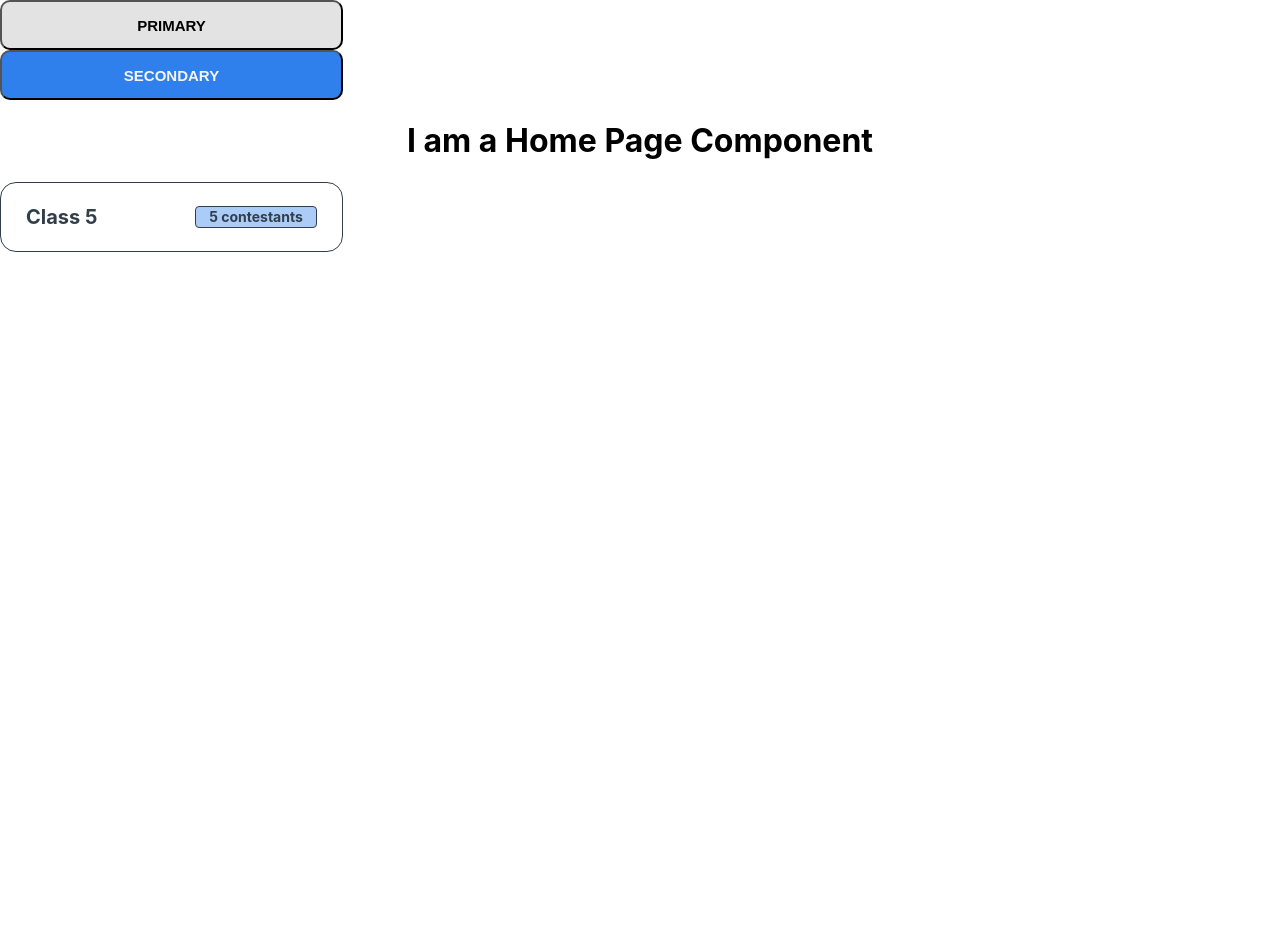
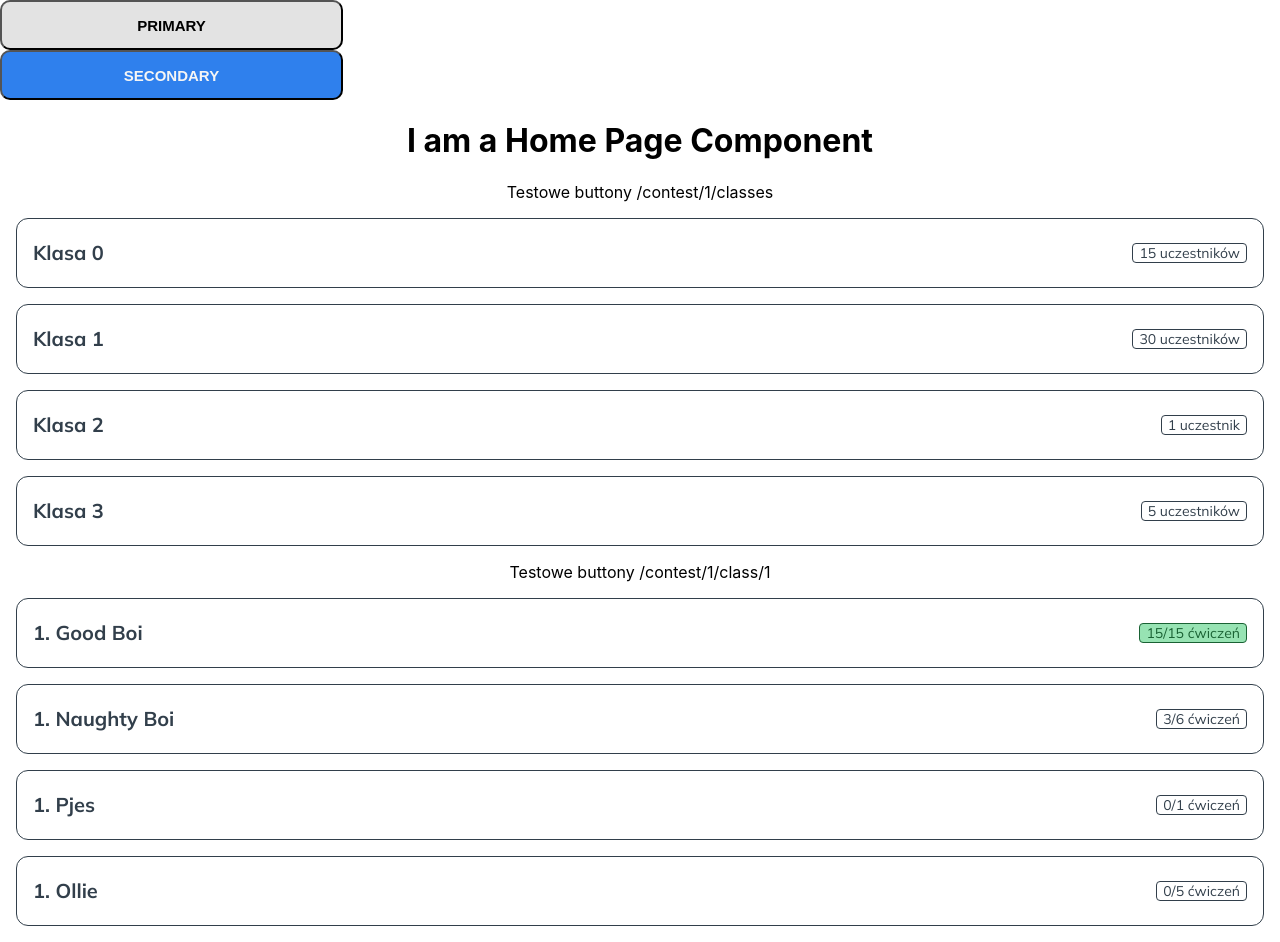
Before and after one commit to CC2021-WBL/GOOD-BOI-Application, a React (Create React App) app: page / in a window 1280 px wide. Before the commit the page ends 800 px from the top, so only its background shows below. Built offline with nearby package versions, Linux system fonts and the light colour scheme.

Commit message:
render buttons

```diff
--- a/public/index.html
+++ b/public/index.html
@@ -10,6 +10,9 @@
       content="Web site created using create-react-app"
     />
     <link rel="apple-touch-icon" href="%PUBLIC_URL%/logo192.png" />
+    <style>
+      @import url('https://fonts.googleapis.com/css2?family=Mulish:wght@400;700&family=Roboto&display=swap');
+    </style>
     <!--
       manifest.json provides metadata used when your web app is installed on a
       user's mobile device or desktop. See https://developers.google.com/web/fundamentals/web-app-manifest/
--- a/src/App.js
+++ b/src/App.js
@@ -1,7 +1,7 @@
 import "./App.css";
 import PriSecBtn from "./components/PriSecBtn";
 import HomePage from "./components/pages/HomePage";
-import ClassCompetitorButton from "./components/ClassCompetitorButton";
+import ClassCompetitorButton from "./components/UI/Button/ClassCompetitorButton";
 
 function App() {
   return (
@@ -11,7 +11,19 @@ function App() {
       <PriSecBtn secondary text="SECONDARY" />
       {/* ==== */}
       <HomePage />
-      <ClassCompetitorButton classNumber='5' contestantsAmount='5'/>
+      Testowe buttony /contest/1/classes
+      <ClassCompetitorButton type='class' nameOfCompetitor='Good Boi'  classNumber='0' contestantsAmount='15' exercisesAmount='15' exercisesCompleted='15'/>
+      <ClassCompetitorButton type='class' nameOfCompetitor='Naughty Boi' classNumber='1' contestantsAmount='30' exercisesAmount='6' exercisesCompleted='3'/>
+      <ClassCompetitorButton type='class' nameOfCompetitor='Pjes' classNumber='2' contestantsAmount='1' exercisesAmount='1' exercisesCompleted='0'/>
+      <ClassCompetitorButton type='class' nameOfCompetitor='Ollie'   classNumber='3' contestantsAmount='5' exercisesAmount='5' exercisesCompleted='0'/>
+
+      Testowe buttony /contest/1/class/1
+      <ClassCompetitorButton type='competitor' nameOfCompetitor='Good Boi' classNumber='' contestantsAmount='' exercisesAmount='15' exercisesCompleted='15'/>
+      <ClassCompetitorButton type='competitor' nameOfCompetitor='Naughty Boi'  classNumber='' contestantsAmount='' exercisesAmount='6' exercisesCompleted='3'/>
+      <ClassCompetitorButton type='competitor' nameOfCompetitor='Pjes'  classNumber='' contestantsAmount='' exercisesAmount='1' exercisesCompleted='0'/>
+      <ClassCompetitorButton type='competitor' nameOfCompetitor='Ollie'  classNumber='' contestantsAmount='' exercisesAmount='5' exercisesCompleted='0'/>
+
+
     </div>
   );
 }
--- a/src/components/ClassCompetitorButton.js
+++ /dev/null
@@ -1,43 +0,0 @@
-import styled from "styled-components";
-
-const ClassCompetitorButtonWrapper = styled.div`
-  width: 343px;
-  height: 70px;
-  color: #323F4B;
-  font-size: 20px;
-  font-weight: 700;
-  background: white;
-  border: solid 0.5px #323F4B;
-  border-radius: 16px;
-  display: flex;
-  flex-direction: row;
-  justify-content: space-between;
-  align-items: center;
-  box-sizing: border-box;
-  padding: 25px
-;
-`;
-
-const ContestantsNumberWrapper = styled.div`
-  width: 120px;
-  height: 20px;
-  font-size: 14px;
-  font-weight: 4600;
-  background: #ACCCF8;
-  border: solid 0.5px #323F4B;
-  border-radius: 4px;
-  display: flex;
-  justify-content: center;
-  align-items: center;
-`;
-
-const ClassCompetitorButton = (props) => {
-    return <ClassCompetitorButtonWrapper>
-    Class {props.classNumber}
-    <ContestantsNumberWrapper>
-      {props.contestantsAmount} contestants
-    </ContestantsNumberWrapper>
-  </ClassCompetitorButtonWrapper>;
-};
-
-export default ClassCompetitorButton;
--- /dev/null
+++ b/src/components/UI/Button/ClassCompetitorButton.js
@@ -0,0 +1,39 @@
+import styled from "styled-components";
+import InButtonLabel from "./InButtonLabel";
+
+const ClassCompetitorButtonWrapper = styled.div`
+  box-sizing: border-box;
+  display: flex;
+  flex-direction: row;
+  justify-content: space-between;
+  align-items: center;
+  height: 4.375rem;
+  margin: 1rem;
+  padding: 1rem;
+  color: #323F4B;
+  font-family: Mulish;
+  font-size: 1.25em;
+  font-weight: 700;
+  font-style: normal;
+  line-height: 1.5rem;
+  background: white;
+  border: solid 1px #323F4B;
+  border-radius: 0.75rem;
+;
+`;
+
+const ClassCompetitorButton = (props) => {
+  if (props.type === 'class'){
+    return <ClassCompetitorButtonWrapper>
+      Klasa {props.classNumber}
+      <InButtonLabel type={props.type} contestantsAmount={props.contestantsAmount} exercisesAmount={props.exercisesAmount} exercisesCompleted={props.exercisesCompleted} completed={props.exercisesAmount === props.exercisesCompleted}/>
+    </ClassCompetitorButtonWrapper>
+  } else {
+    return <ClassCompetitorButtonWrapper>
+      1. {props.nameOfCompetitor}
+    <InButtonLabel type={props.type} contestantsAmount={props.contestantsAmount} exercisesAmount={props.exercisesAmount} exercisesCompleted={props.exercisesCompleted} completed={props.exercisesAmount === props.exercisesCompleted}/>
+  </ClassCompetitorButtonWrapper>;
+  }
+};
+
+export default ClassCompetitorButton;
--- /dev/null
+++ b/src/components/UI/Button/InButtonLabel.js
@@ -0,0 +1,35 @@
+import styled from "styled-components";
+
+const LabelWrapper = styled.div`
+    box-sizing: border-box;
+    display: flex;
+    justify-content: center;
+    align-items: center;
+    padding: 0.375rem ;
+    height: 1.25rem;
+    font-family: 'Mulish', sans-serif;
+    font-size: 0.7em;
+    font-style: normal;
+    font-weight: 400;
+    border: solid 1px #323F4B;
+    border-radius: 0.25rem;
+    line-height: 1em;
+    ${LabelData => LabelData.children[0] === LabelData.children[2]  ? `background: #97E3B3; color: #1A6234;  border: solid 1px #1A6234;` : `background: transparent`};
+
+`;
+
+
+const InButtonLabel = (props) => {
+    const { type, contestantsAmount, exercisesCompleted, exercisesAmount} = props;
+if (type === 'class') {
+    return <LabelWrapper>
+        {contestantsAmount} {contestantsAmount==='1' ? `uczestnik` : `uczestników`}
+    </LabelWrapper>
+} else {
+    return <LabelWrapper>
+        {exercisesCompleted}/{exercisesAmount} {`ćwiczeń`}
+    </LabelWrapper>
+}
+};
+
+export default InButtonLabel;
```
Also changed, not shown: 1 other file (tests, documents, lock files or other folders).
